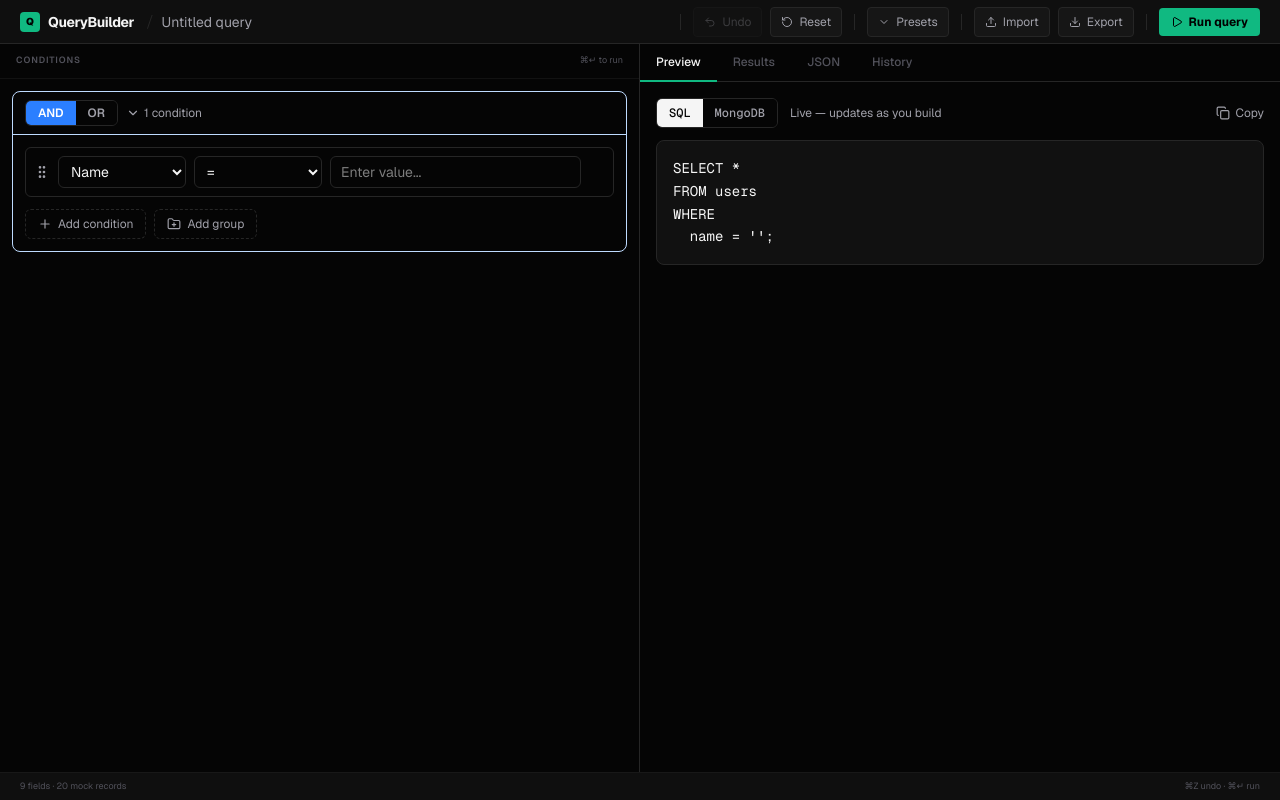
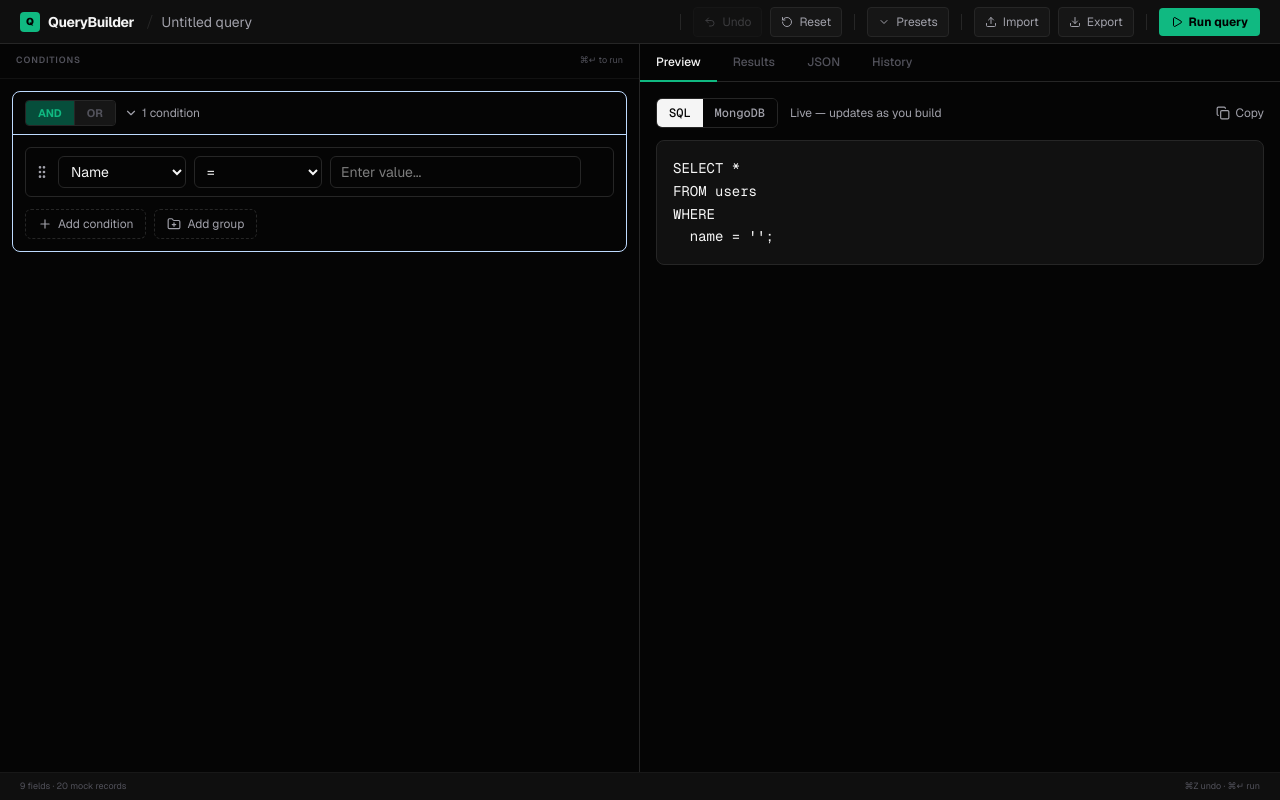
Before and after one commit to ussyalfaks/visual-query-builder, a Next.js app: page /app in a window 1280 px wide. Built offline with nearby package versions, Linux system fonts and the light colour scheme.

Commit message:
feat: LogicToggle segmented pill — green AND, purple OR

```diff
--- a/components/query-builder/LogicToggle.tsx
+++ b/components/query-builder/LogicToggle.tsx
@@ -12,28 +12,32 @@
   const setLogic = useQueryStore(s => s.setLogic);
 
   return (
-    <div className="flex rounded-md border border-input overflow-hidden shrink-0" role="group" aria-label="Logic operator">
+    <div
+      className="inline-flex rounded overflow-hidden border border-border shrink-0 text-[11px] font-bold"
+      role="group"
+      aria-label="Logic operator"
+    >
       <button
         onClick={() => setLogic(groupId, 'AND')}
+        aria-pressed={logic === 'AND'}
         className={cn(
-          'px-3 py-1 text-xs font-semibold transition-colors focus:outline-none',
+          'px-3 py-1 transition-colors border-r border-border',
           logic === 'AND'
-            ? 'bg-blue-500 text-white'
-            : 'bg-background text-muted-foreground hover:bg-muted'
+            ? 'bg-accent-subtle text-accent'
+            : 'bg-surface-raised text-subtle hover:text-muted-foreground'
         )}
-        aria-pressed={logic === 'AND'}
       >
         AND
       </button>
       <button
         onClick={() => setLogic(groupId, 'OR')}
+        aria-pressed={logic === 'OR'}
         className={cn(
-          'px-3 py-1 text-xs font-semibold transition-colors focus:outline-none',
+          'px-3 py-1 transition-colors',
           logic === 'OR'
-            ? 'bg-amber-500 text-white'
-            : 'bg-background text-muted-foreground hover:bg-muted'
+            ? 'bg-or-bg text-or-text'
+            : 'bg-surface-raised text-subtle hover:text-muted-foreground'
         )}
-        aria-pressed={logic === 'OR'}
       >
         OR
       </button>
```
